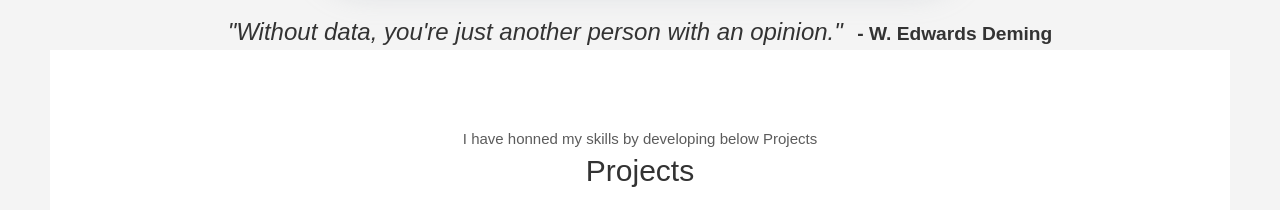
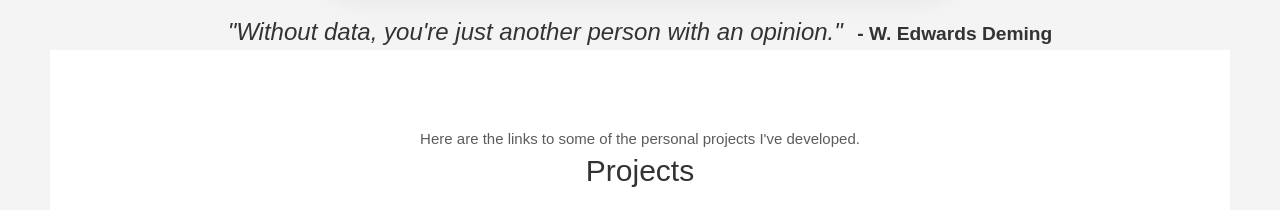
Before and after one commit to Vivekrai-tech/Portfolio, a plain HTML site: page index.html in a window 1280 px wide. Shown: the part 860-1070 px from the top of the page. Drawn offline with Linux system fonts and the light colour scheme.

Commit message:
Update index.html

```diff
--- a/index.html
+++ b/index.html
@@ -170,7 +170,7 @@
     <!-- Project section -->
     <section id="Projects" class="section">
         <div class="container text-center">
-            <h6 class="subtitle">I have honned my skills by developing below Projects</h6>
+            <h6 class="subtitle">Here are the links to some of the personal projects I've developed.</h6>
             <h6 class="section-title mb-4">Projects</h6>
             <p class="mb-5 pb-4">Here are some of my Projects where I applied my skills of Data Analysis,data cleaning,data trasnformation and visualization </p>
 
```
